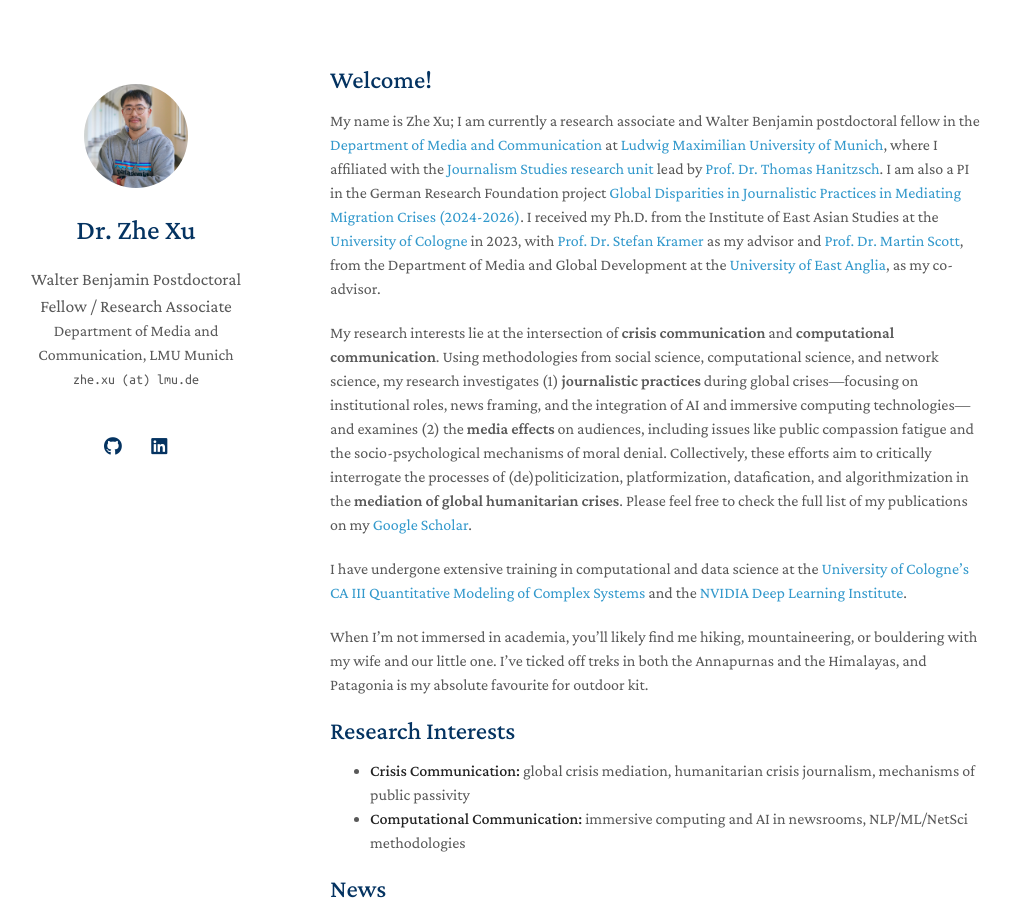
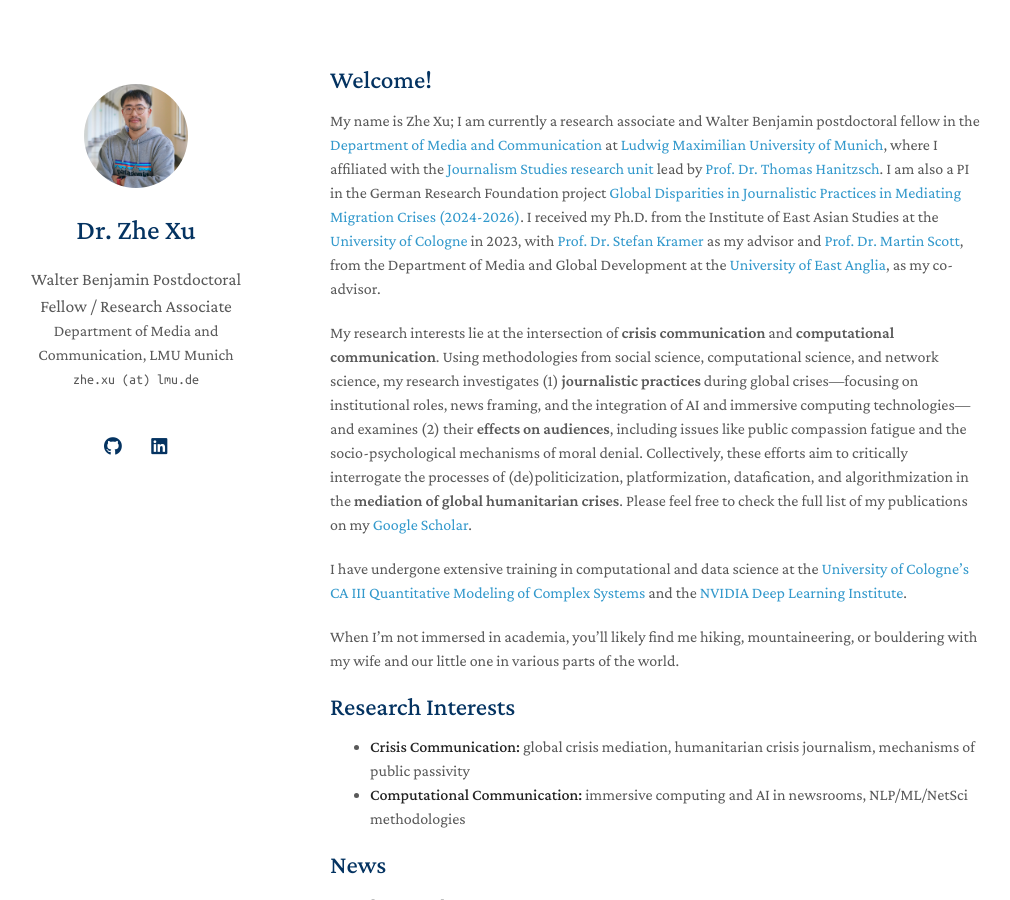
Before and after one commit to zhexuphd/home, a Jekyll site: the page built from index.md, in a window 1280 px wide and 900 px high. Shown: the whole window, without its empty margins (140-1150 px from the left). Built offline with Jekyll 4.4.1, drawn with Linux system fonts in a browser that asks for light colours; a style sheet for code colours, icons or effects is not loaded; our own code applies the rules of GitHub Pages for plain Markdown files.

Commit message:
Update index.md

```diff
--- a/index.md
+++ b/index.md
@@ -6,11 +6,11 @@
 
 My name is Zhe Xu; I am currently a research associate and Walter Benjamin postdoctoral fellow in the [Department of Media and Communication](https://www.ifkw.uni-muenchen.de/index.html) at [Ludwig Maximilian University of Munich](https://www.lmu.de/en/), where I affiliated with the [Journalism Studies research unit](https://www.ifkw.uni-muenchen.de/lehrbereiche/hanitzsch/hanitzsch_profil/index.html) lead by [Prof. Dr. Thomas Hanitzsch](https://www.ifkw.uni-muenchen.de/organisation/personen/professoren/hanitzsch_thomas/index.html). I am also a PI in the German Research Foundation project [Global Disparities in Journalistic Practices in Mediating Migration Crises (2024-2026)](https://gepris.dfg.de/gepris/projekt/539233881?context=projekt&task=showDetail&id=539233881&). I received my Ph.D. from the Institute of East Asian Studies at the [University of Cologne](https://portal.uni-koeln.de/es/uoc-home) in 2023, with [Prof. Dr. Stefan Kramer](https://chinastudien.phil-fak.uni-koeln.de/arbeitsbereiche/kultur-chinas-chinastudien/team/stefan-kramer) as my advisor and [Prof. Dr. Martin Scott](https://research-portal.uea.ac.uk/en/persons/martin-scott), from the Department of Media and Global Development at the [University of East Anglia](https://www.uea.ac.uk/), as my co-advisor.
 
-My research interests lie at the intersection of <b>crisis communication</b> and <b>computational communication</b>. Using methodologies from social science, computational science, and network science, my research investigates (1) <b>journalistic practices</b> during global crises—focusing on institutional roles, news framing, and the integration of AI and immersive computing technologies—and examines (2) the <b>media effects</b> on audiences, including issues like public compassion fatigue and the socio-psychological mechanisms of moral denial. Collectively, these efforts aim to critically interrogate the processes of (de)politicization, platformization, datafication, and algorithmization in the <b>mediation of global humanitarian crises</b>. Please feel free to check the full list of my publications on my [Google Scholar](https://scholar.google.de/citations?user=lxUyedYAAAAJ&hl=en&oi=sra).
+My research interests lie at the intersection of <b>crisis communication</b> and <b>computational communication</b>. Using methodologies from social science, computational science, and network science, my research investigates (1) <b>journalistic practices</b> during global crises—focusing on institutional roles, news framing, and the integration of AI and immersive computing technologies—and examines (2) their <b>effects on audiences</b>, including issues like public compassion fatigue and the socio-psychological mechanisms of moral denial. Collectively, these efforts aim to critically interrogate the processes of (de)politicization, platformization, datafication, and algorithmization in the <b>mediation of global humanitarian crises</b>. Please feel free to check the full list of my publications on my [Google Scholar](https://scholar.google.de/citations?user=lxUyedYAAAAJ&hl=en&oi=sra).
 
 I have undergone extensive training in computational and data science at the [University of Cologne's CA III Quantitative Modeling of Complex Systems](http://ml-school.uni-koeln.de/) and the [NVIDIA Deep Learning Institute](https://learn.nvidia.com/courses/course-detail?course_id=course-v1:DLI+C-FX-06+V2).
 
-When I’m not immersed in academia, you’ll likely find me hiking, mountaineering, or bouldering with my wife and our little one. I’ve ticked off treks in both the Annapurnas and the Himalayas, and Patagonia is my absolute favourite for outdoor kit.
+When I’m not immersed in academia, you’ll likely find me hiking, mountaineering, or bouldering with my wife and our little one in various parts of the world.
 
 ## Research Interests
 
```
